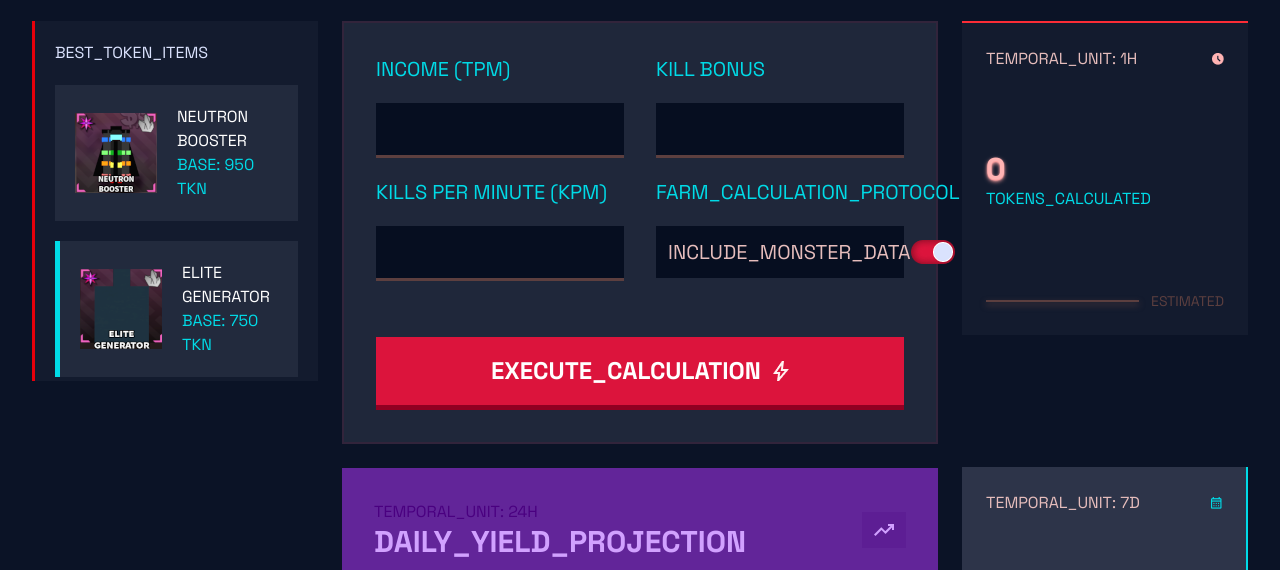
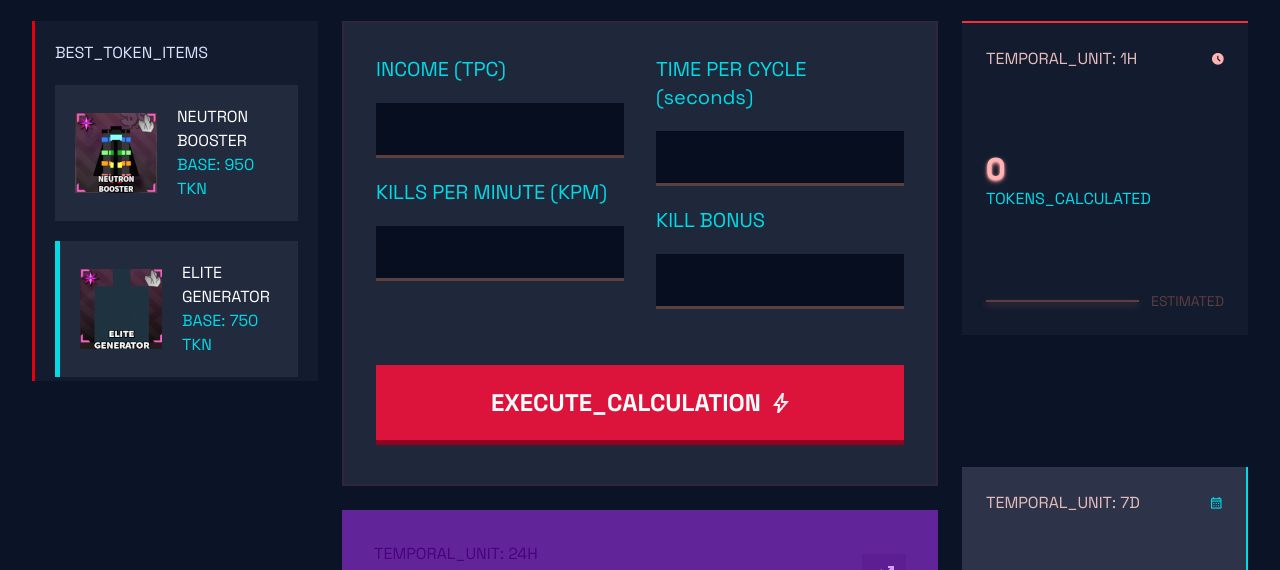
Before and after one commit to capellofabio/apl-calculator, a website built with Vite: page index.html in a window 1280 px wide. Shown: the part 188-758 px from the top of the page. Built offline with nearby package versions, Linux system fonts and the light colour scheme.

Commit message:
Altera toggle de incluir tokens de monstros para melhorar calculo de tpc e tpm

```diff
--- a/index.html
+++ b/index.html
@@ -101,26 +101,22 @@
 
           <!-- Calculator Left Column -->
           <div class="col-span-1 lg:row-span-2 flex flex-col gap-5">
-            <label for="income-tpm" class="text-[#00DBE7]">INCOME (TPM)</label>
-            <input type="number" name="income-tpm" id="income-tpm" class="bg-[#060E20] p-3 border-b-3 border-[#5C3F3F]">
+            <label for="income-tpc" class="text-[#00DBE7]">INCOME (TPC)</label>
+            <input type="number" name="income-tpc" id="income-tpc" class="bg-[#060E20] p-3 border-b-3 border-[#5C3F3F]">
 
             <label for="kpm" class="text-[#00DBE7]">KILLS PER MINUTE (KPM)</label>
-            <input type="number" name="kill-bonus" id="kill-bonus" class="bg-[#060E20] p-3 border-b-3 border-[#5C3F3F]">
+            <input type="number" name="kpm" id="kpm" class="bg-[#060E20] p-3 border-b-3 border-[#5C3F3F]">
           </div>
 
           <!-- Calculator Right Column -->
           <div class="col-span-1 lg:row-span-2 flex flex-col gap-5">
+            <!-- <label for="kill-bonus" class="text-[#00DBE7]">KILL BONUS</label>
+            <input type="numbr" name="kpm" id="kpm" class="bg-[#060E20] p-3 border-b-3 border-[#5C3F3F]">-->
+            <label for="cycle-time" class="text-[#00DBE7]">TIME PER CYCLE (seconds)</label>
+            <input type="number" name="cycle-time" id="cycle-time" class="bg-[#060E20] p-3 border-b-3 border-[#5C3F3F]">
+
             <label for="kill-bonus" class="text-[#00DBE7]">KILL BONUS</label>
-            <input type="number" name="kpm" id="kpm" class="bg-[#060E20] p-3 border-b-3 border-[#5C3F3F]">
-
-            <label for="include-monster-data" class="text-[#00DBE7]">FARM_CALCULATION_PROTOCOL</label>
-            <button id="include-monster-data" class="bg-[#060E20] p-3 flex items-center justify-between toggle-on">
-              <p class="text-[#E6BDBC]">INCLUDE_MONSTER_DATA</p>
-
-              <!-- SVG do toggle on -->
-              <img src="src/assets/toggle-on.png" alt="toggle on button" class="block" id="include-data">
-              <img src="src/assets/toggle-off.png" alt="toggle off button" class="hidden">
-            </button>
+            <input type="number" name="kill-bonus" id="kill-bonus" class="bg-[#060E20] p-3 border-b-3 border-[#5C3F3F]">
           </div>
 
           <button id="execute-calculation" class="lg:col-span-2 bg-[#DC143C] border-b-5 border-[#920022] mt-6 font-bold text-lg flex items-center justify-center gap-3 max-h-20">
```
